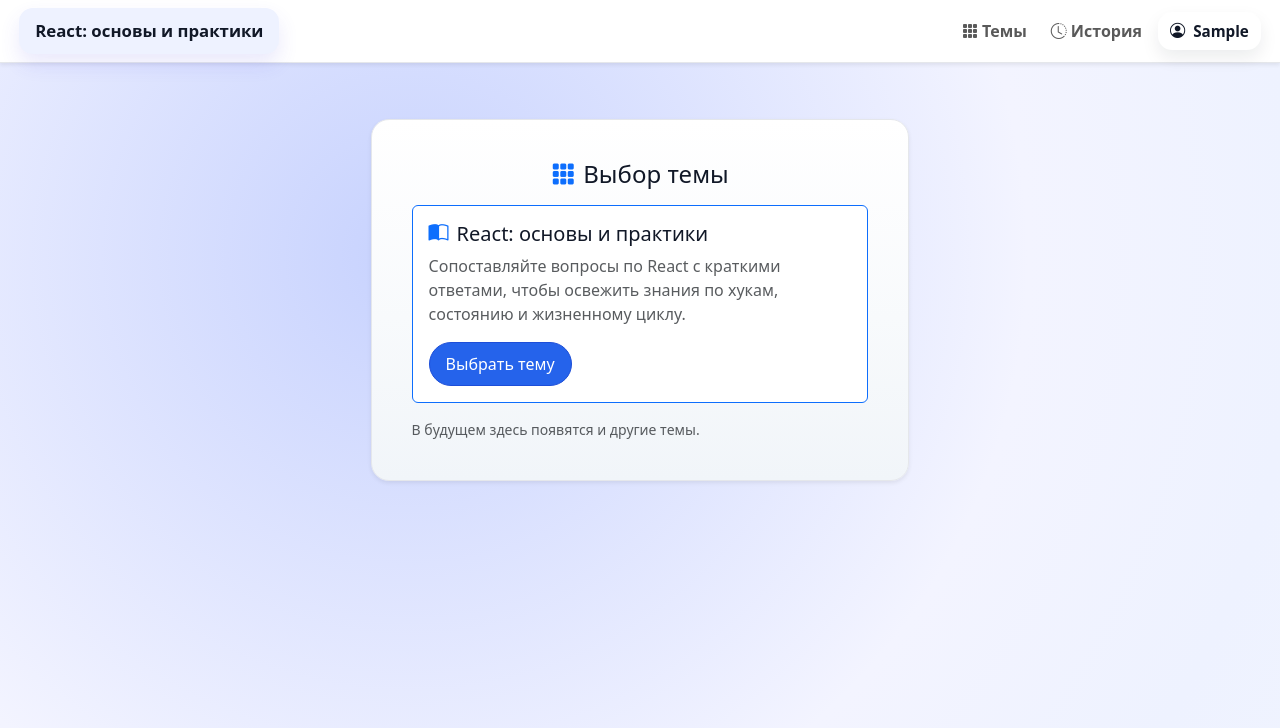
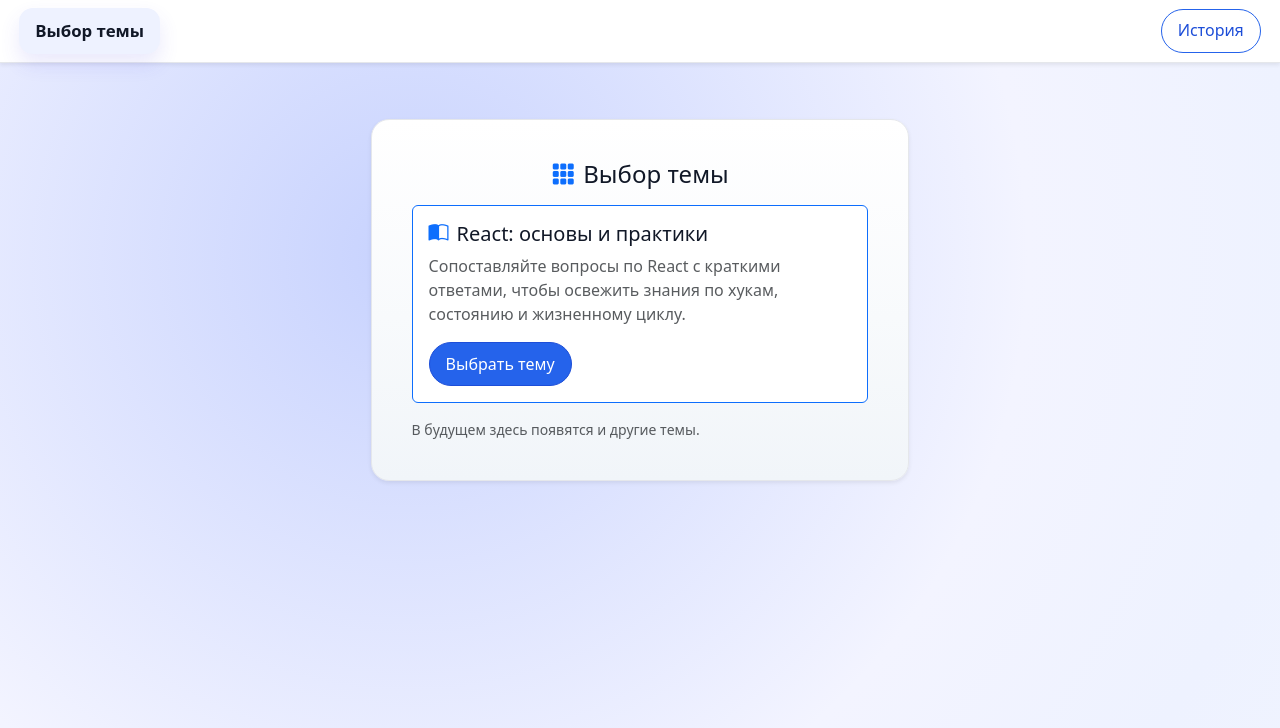
Before and after one commit to pavelkayler/pavelkayler.github.io, a React (Vite) app: page / in a window 1280 px wide. Both pictures are taken after typing "Sample" into the empty fields and a click on the button "Войти". Shown: the top 728 px of the page. Built offline with nearby package versions, Linux system fonts and the light colour scheme.

Commit message:
Refine quiz layout and header controls

```diff
--- a/src/core/context/QuizContext.jsx
+++ b/src/core/context/QuizContext.jsx
@@ -84,10 +84,7 @@
 
 const QUIZ_DURATION_SECONDS = 5 * 60; // 5 минут
 
-const defaultTopic = {
-  id: "react-basics",
-  title: "React: основы и практики",
-};
+const defaultTopic = null;
 
 const initialColumns = createColumns(baseQuestions);
 
@@ -149,6 +146,10 @@
     setSessionId((prev) => prev + 1);
     setCompletedSessionId(null);
   }, [questions]);
+
+  const resetTopic = useCallback(() => {
+    setTopic(null);
+  }, []);
 
   // старт: первый рандом + включаем таймер
   const startQuiz = useCallback(() => {
@@ -314,6 +315,7 @@
       initQuiz,
       startQuiz,
       resetCounters,
+      resetTopic,
       finishQuiz,
       handleItemClick,
     }),
@@ -337,6 +339,7 @@
       initQuiz,
       startQuiz,
       resetCounters,
+      resetTopic,
       finishQuiz,
       handleItemClick,
     ],
--- a/src/ui/app/App.css
+++ b/src/ui/app/App.css
@@ -79,6 +79,10 @@
     top: 0;
     z-index: 5;
     backdrop-filter: blur(6px);
+}
+
+.header-finish-btn {
+    min-width: 130px;
 }
 
 .user-chip {
@@ -325,6 +329,13 @@
     transition: opacity 0.4s ease;
 }
 
+.quiz-text {
+    overflow: hidden;
+    text-overflow: ellipsis;
+    white-space: nowrap;
+    line-height: 1.2;
+}
+
 /* ===== ВСПЛЫВАЮЩЕЕ +1 ===== */
 
 .score-burst {
@@ -450,6 +461,12 @@
     font-weight: 800;
 }
 
+.quiz-footer-actions {
+    margin-top: 1.25rem;
+    display: flex;
+    justify-content: flex-end;
+}
+
 .footer-sub {
     font-size: 0.95rem;
     color: #6b7280;
@@ -565,10 +582,22 @@
 }
 
 .history-stats {
+    display: flex;
+    flex-direction: column;
+    gap: 0.35rem;
+    margin-top: 0.5rem;
+}
+
+.history-main-row {
     display: grid;
-    grid-template-columns: repeat(auto-fit, minmax(120px, 1fr));
+    grid-template-columns: 1fr 1fr;
     gap: 0.35rem;
-    margin-top: 0.25rem;
+}
+
+.history-secondary-row {
+    display: grid;
+    grid-template-columns: repeat(auto-fit, minmax(140px, 1fr));
+    gap: 0.35rem;
 }
 
 .history-pill {
--- a/src/ui/components/header/Header.jsx
+++ b/src/ui/components/header/Header.jsx
@@ -1,16 +1,45 @@
-import { useContext } from "react";
-import { Link } from "react-router-dom";
-import { Navbar, Nav, Container } from "react-bootstrap";
+import { useContext, useMemo } from "react";
+import { Link, useLocation } from "react-router-dom";
+import { Navbar, Container, Button } from "react-bootstrap";
 
 import { QuizContext, UserContext } from "../../../core/context/Context.jsx";
 
 const Header = () => {
-  const { isAuth, userName } = useContext(UserContext);
-  const { topic } = useContext(QuizContext);
+  const location = useLocation();
+  const { isAuth } = useContext(UserContext);
+  const {
+    topic,
+    timeLeft,
+    isRunning,
+    isQuizFinished,
+    wasStarted,
+    finishQuiz,
+    resetTopic,
+  } = useContext(QuizContext);
+
+  const isQuizPage = location.pathname === "/quiz";
+  const isTopicsPage = location.pathname === "/topics";
+
+  const timerText = useMemo(() => {
+    const safeSeconds = Math.max(0, timeLeft ?? 0);
+    const minutes = Math.floor(safeSeconds / 60);
+    const restSeconds = safeSeconds % 60;
+
+    return `${String(minutes).padStart(2, "0")}:${String(restSeconds).padStart(
+      2,
+      "0",
+    )}`;
+  }, [timeLeft]);
 
   if (!isAuth) {
     return null;
   }
+
+  const handleTopicClick = () => {
+    resetTopic();
+  };
+
+  const showQuizControls = isQuizPage && wasStarted && !isQuizFinished;
 
   return (
     <Navbar
@@ -20,27 +49,41 @@
       className="mb-2 shadow-sm app-navbar user-header"
     >
       <Container fluid>
-        <Navbar.Brand as={Link} to="/topics" className="brand-topic">
-          {topic?.title || "Выбор темы"}
-        </Navbar.Brand>
+        {showQuizControls ? (
+          <div className="d-flex align-items-center gap-2 w-100 justify-content-between">
+            <div className="quiz-timer" aria-live="polite">
+              <i className="bi bi-stopwatch me-2 text-warning" />
+              <span className="fw-semibold">{timerText}</span>
+            </div>
 
-        <Navbar.Toggle aria-controls="main-nav" />
-        <Navbar.Collapse id="main-nav">
-          <Nav className="ms-auto gap-2 align-items-center">
-            <Nav.Link as={Link} to="/topics" className="fw-semibold">
-              <i className="bi bi-grid-3x3-gap-fill me-1" />
-              Темы
-            </Nav.Link>
-            <Nav.Link as={Link} to="/history" className="fw-semibold">
-              <i className="bi bi-clock-history me-1" />
-              История
-            </Nav.Link>
-            <span className="user-chip compact">
-              <i className="bi bi-person-circle me-2" />
-              <span className="fw-semibold">{userName}</span>
-            </span>
-          </Nav>
-        </Navbar.Collapse>
+            <Button
+              variant="outline-danger"
+              className="header-finish-btn"
+              type="button"
+              onClick={finishQuiz}
+              disabled={!isRunning}
+            >
+              Завершить
+            </Button>
+          </div>
+        ) : (
+          <div className="d-flex align-items-center justify-content-between w-100">
+            <Navbar.Brand
+              as={Link}
+              to="/topics"
+              onClick={handleTopicClick}
+              className="brand-topic"
+            >
+              {isTopicsPage ? "Выбор темы" : topic?.title || "Тема"}
+            </Navbar.Brand>
+
+            <div className="d-flex align-items-center gap-2">
+              <Button variant="outline-primary" as={Link} to="/history" type="button">
+                История
+              </Button>
+            </div>
+          </div>
+        )}
       </Container>
     </Navbar>
   );
--- a/src/ui/components/history/History.jsx
+++ b/src/ui/components/history/History.jsx
@@ -59,6 +59,7 @@
                       </div>
 
                       <div className="history-stats">
+                        <div className="history-main-row">
                           <span className="history-pill">
                             <i className="bi bi-person-circle text-primary" />
                             {attempt.userName}
@@ -67,6 +68,9 @@
                             <i className="bi bi-stopwatch text-warning" />
                             {formatDuration(attempt.durationSec)}
                           </span>
+                        </div>
+
+                        <div className="history-secondary-row">
                           <span className="history-pill">
                             <i className="bi bi-check-circle-fill text-success" />
                             {attempt.correct} верно
@@ -81,6 +85,7 @@
                           </span>
                         </div>
                       </div>
+                    </div>
                   ))}
                 </div>
               )}
--- a/src/ui/components/quiz/Quiz.jsx
+++ b/src/ui/components/quiz/Quiz.jsx
@@ -1,6 +1,6 @@
 import { useContext, useEffect, useRef, useState } from "react";
 import { useNavigate } from "react-router-dom";
-import { Container, Row, Col, Card, CardBody } from "react-bootstrap";
+import { Container, Row, Col, Card, CardBody, Button } from "react-bootstrap";
 
 import { QuizContext } from "../../../core/context/Context.jsx";
 import { useAuthGuard } from "../../../core/hooks/useAuthGuard.js";
@@ -130,6 +130,14 @@
               />
 
               <QuizColumns hasStarted={hasStarted} />
+
+              {wasStarted && !isQuizFinished && (
+                <div className="quiz-footer-actions">
+                  <Button variant="outline-danger" type="button" onClick={finishQuiz}>
+                    Завершить
+                  </Button>
+                </div>
+              )}
             </CardBody>
           </Card>
         </Col>
--- a/src/ui/components/quiz/questions/QuizColumns.jsx
+++ b/src/ui/components/quiz/questions/QuizColumns.jsx
@@ -74,7 +74,7 @@
           className="quiz-item"
           onClick={handleClick}
         >
-          <span className={`flex-grow-1 text-end ${textClass}`}>
+          <span className={`flex-grow-1 text-end quiz-text ${textClass}`}>
             {text}
           </span>
           <span className="ms-2">{icon}</span>
@@ -90,7 +90,7 @@
         onClick={handleClick}
       >
         <span className="me-2">{icon}</span>
-        <span className={`flex-grow-1 text-start ${textClass}`}>
+        <span className={`flex-grow-1 text-start quiz-text ${textClass}`}>
           {text}
         </span>
       </ListGroupItem>
--- a/src/ui/components/result/Result.jsx
+++ b/src/ui/components/result/Result.jsx
@@ -1,4 +1,4 @@
-import { useContext } from "react";
+import { useContext, useEffect } from "react";
 import { useNavigate } from "react-router-dom";
 import {
   Container,
@@ -17,11 +17,18 @@
 import { useAuthGuard } from "../../../core/hooks/useAuthGuard.js";
 
 const Result = () => {
-  const { questions, score, errorsCount, initQuiz } = useContext(QuizContext);
+  const { questions, score, errorsCount, initQuiz, isQuizFinished } =
+    useContext(QuizContext);
 
   const navigate = useNavigate();
 
   useAuthGuard();
+
+  useEffect(() => {
+    if (!isQuizFinished) {
+      navigate("/quiz", { replace: true });
+    }
+  }, [isQuizFinished, navigate]);
 
   const handleRestart = () => {
     initQuiz();
```
Also changed, not shown: src/ui/components/quiz/header/QuizHeader.jsx (+2 -23 lines). Lines whose indentation alone changed are shown as unchanged.
